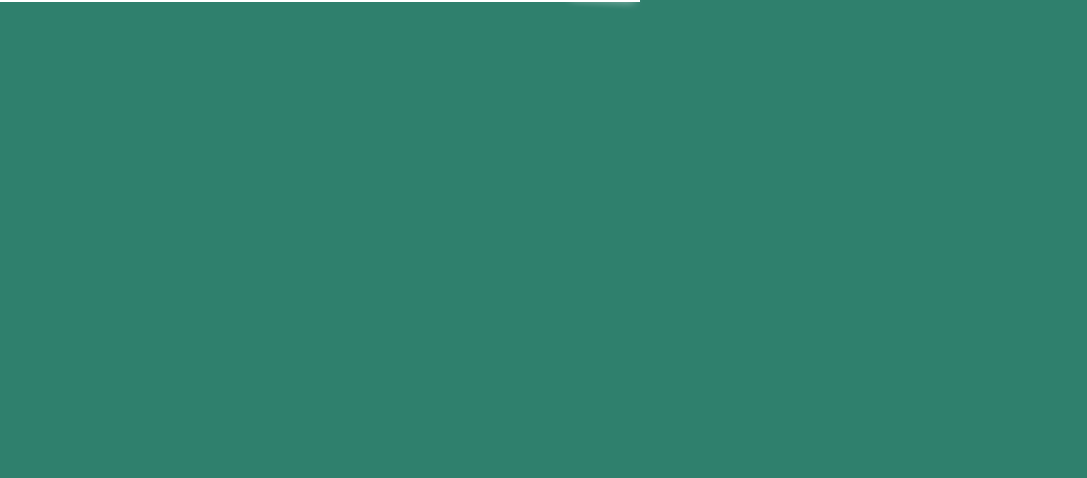
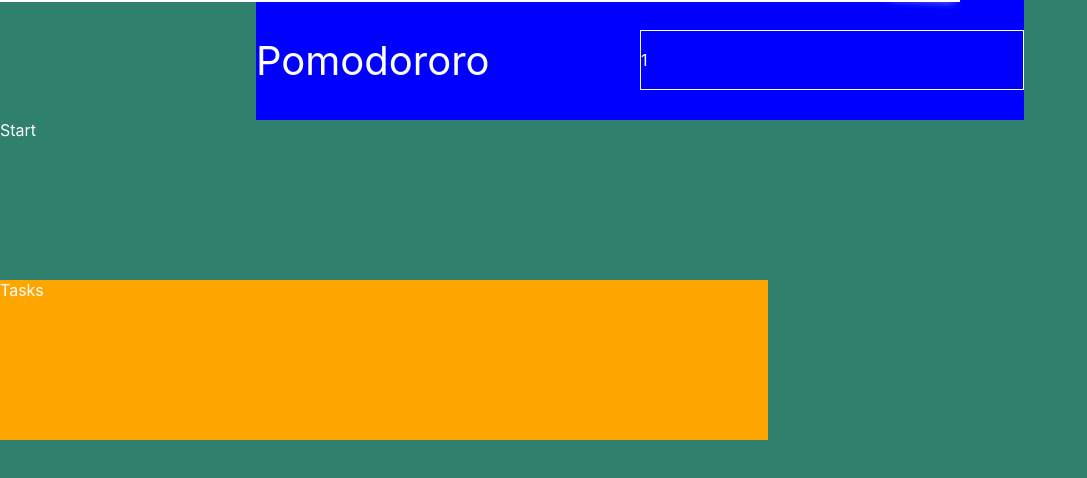
Before and after one commit to nameistao/Pomokanban, a Next.js app: page / in a window 1280 px wide. Shown: the top 478 px of the page, without its empty margins (0-1087 px from the left). Built offline with nearby package versions, Linux system fonts and the light colour scheme.

Commit message:
styling updates

```diff
--- a/components/Header.tsx
+++ b/components/Header.tsx
@@ -1,3 +1,24 @@
-const Header = () => {};
+import styled from "styled-components";
+
+import Title from "components/headerComponents/Title";
+import ButtonGroup from "components/headerComponents/ButtonGroup";
+
+const StyledSection = styled.section`
+  width: 60vw;
+  height: 15vh;
+  margin: 0 auto 0 auto;
+  background: blue;
+  color: #fff;
+  display: flex;
+`;
+
+const Header = () => {
+  return (
+    <StyledSection>
+      <Title />
+      <ButtonGroup />
+    </StyledSection>
+  );
+};
 
 export default Header;
--- a/components/Tasks.tsx
+++ b/components/Tasks.tsx
@@ -1,3 +1,14 @@
-const Tasks = () => {};
+import styled from "styled-components";
+
+const StyledSection = styled.section`
+  width: 60vw;
+  height: 20vh;
+  background: orange;
+  color: #fff;
+`;
+
+const Tasks = () => {
+  return <StyledSection>Tasks</StyledSection>;
+};
 
 export default Tasks;
--- a/components/TimerBox.tsx
+++ b/components/TimerBox.tsx
@@ -1,3 +1,14 @@
-const TimerBox = () => {};
+import styled from "styled-components";
+
+const StyledSection = styled.section`
+  height: 20vh;
+  width: 60wh;
+  color: #fff;
+  margin: 0 auto 0 auto;
+`;
+
+const TimerBox = () => {
+  return <StyledSection>Start</StyledSection>;
+};
 
 export default TimerBox;
--- /dev/null
+++ b/components/headerComponents/ButtonGroup.tsx
@@ -0,0 +1,16 @@
+import styled from "styled-components";
+
+const StyledButtonGroup = styled.div`
+  height: 50%;
+  width: 50%;
+  display: flex;
+  align-items: center;
+  border: 1px white solid;
+  margin: auto;
+`;
+
+const ButtonGroup = () => {
+  return <StyledButtonGroup>1</StyledButtonGroup>;
+};
+
+export default ButtonGroup;
--- /dev/null
+++ b/components/headerComponents/Title.tsx
@@ -0,0 +1,16 @@
+import styled from "styled-components";
+
+const StyledTitle = styled.header`
+  color: #fff;
+  height: 100%;
+  width: 50%;
+  display: flex;
+  align-items: center;
+  font-size: 40px;
+`;
+
+const Title = () => {
+  return <StyledTitle>Pomodororo</StyledTitle>;
+};
+
+export default Title;
--- a/pages/index.tsx
+++ b/pages/index.tsx
@@ -16,7 +16,7 @@ const StyledMain = styled.main`
 `;
 
 const Home: NextPage = () => {
-  const [progress, setProgress] = useState(50);
+  const [progress, setProgress] = useState(75);
 
   return (
     <StyledMain>
@@ -25,6 +25,9 @@ const Home: NextPage = () => {
         progress={progress}
         onLoaderFinished={() => setProgress(0)}
       />
+      <Header />
+      <TimerBox />
+      <Tasks />
     </StyledMain>
   );
 };
```
